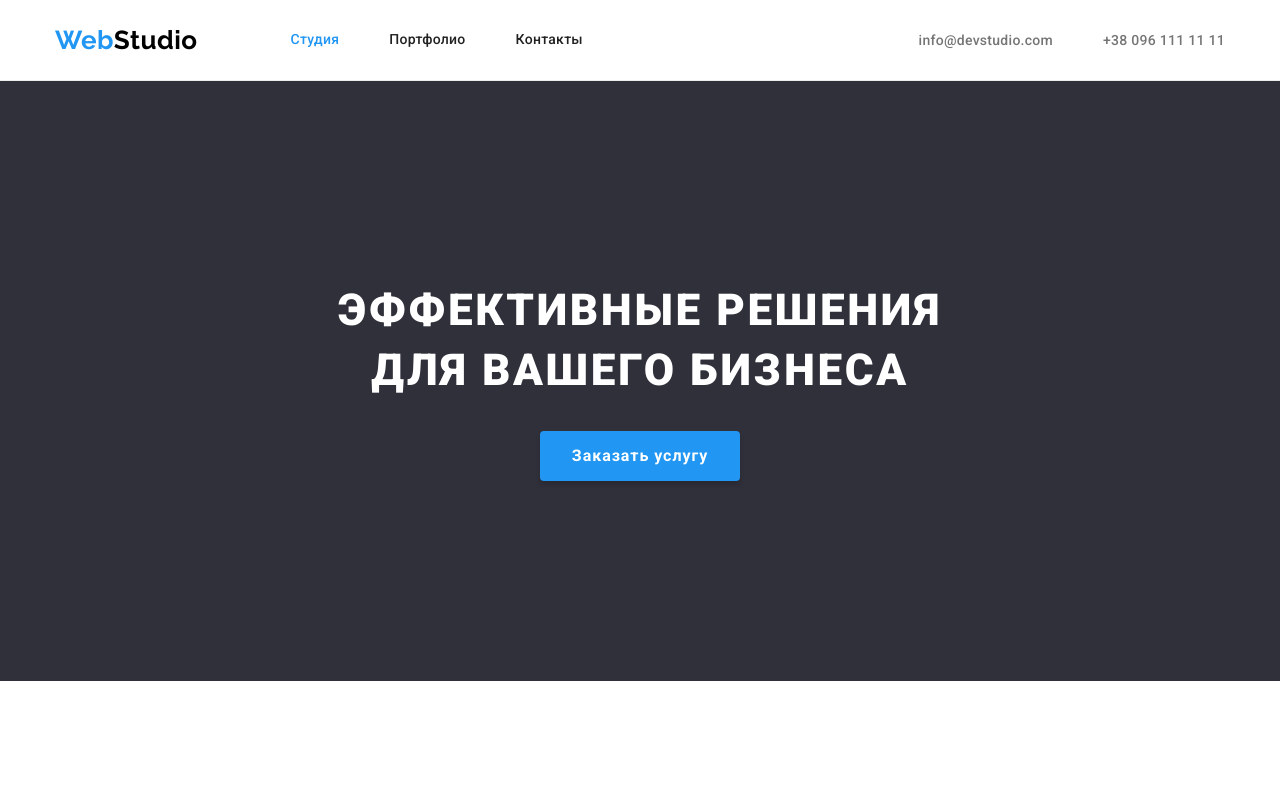
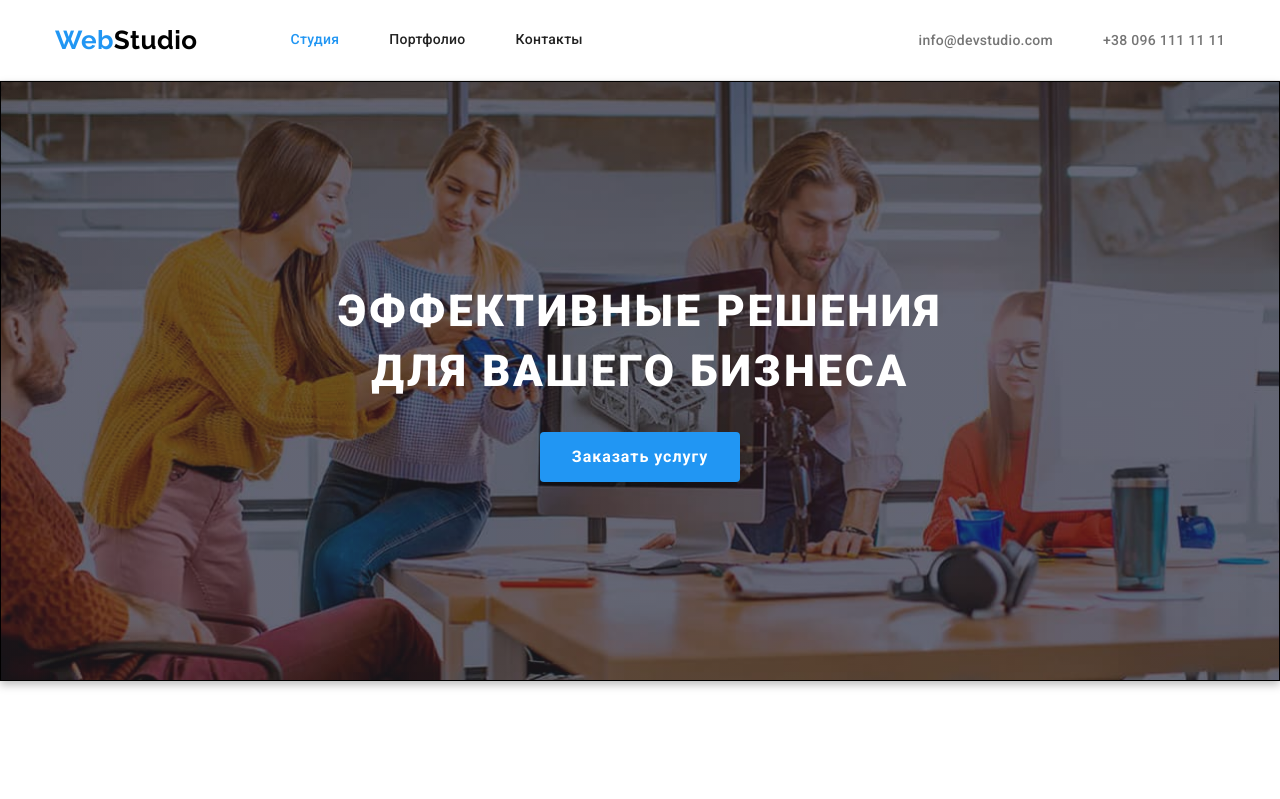
Before and after one commit to KostiantynKaluhin/goit-markup-hw-04, a plain HTML site: page index.html in a window 1280 px wide. Shown: the top 799 px of the page. Drawn offline with nearby package versions, Linux system fonts and the light colour scheme.

Commit message:
background hero

```diff
--- a/css/styles.css
+++ b/css/styles.css
@@ -119,8 +119,26 @@ body {
 .section-hero {
   padding-top: 200px;
   padding-bottom: 200px;
-  background-color: var(--background-black);
+  /* background-color: var(--background-black); */
   text-align: center;
+}
+.background-image {
+  background-color: #c4c4c4;
+  background-image: linear-gradient(
+      to right,
+      rgba(47, 48, 58, 0.4),
+      rgba(47, 48, 58, 0.4)
+    ),
+    url(../images/backgroundhero.jpg);
+  background-repeat: no-repeat;
+  background-position: center;
+  background-size: cover;
+  max-width: 1600px;
+  height: 600px;
+  margin-right: auto;
+  margin-left: auto;
+  border: 1px solid #000000;
+  filter: drop-shadow(0px 4px 4px rgba(0, 0, 0, 0.25));
 }
 .hero-title {
   margin-top: 0;
--- a/index.html
+++ b/index.html
@@ -46,13 +46,13 @@
     </header>
 
     <main>
-      <section class="section-hero">
-        <h1 class="hero-title">Эффективные Решения для вашего бизнеса</h1>
-        <button type="button" class="button">Заказать услугу</button>
-      </section>
-
+      <div class="background-image">
+        <section class="section-hero">
+          <h1 class="hero-title">Эффективные Решения для вашего бизнеса</h1>
+          <button type="button" class="button">Заказать услугу</button>
+        </section>
+      </div>
       <section class="section features">
-        <!--h2 will be invisible-->
         <div class="container">
           <h2 class="section-title">Особенности</h2>
           <ul class="list features-list">
@@ -129,8 +129,10 @@
                 width="270"
                 height="260"
               />
-             <div class="padding-team"><h3 class="team-item class">Игорь Демьяненко</h3>
-              <p class="team-text">Product Designer</p></div>
+              <div class="padding-team">
+                <h3 class="team-item class">Игорь Демьяненко</h3>
+                <p class="team-text">Product Designer</p>
+              </div>
             </li>
             <li class="team-card">
               <img
@@ -139,8 +141,10 @@
                 width="270"
                 height="260"
               />
-              <div class="padding-team"><h3 class="team-item">Ольга Репина</h3>
-              <p class="team-text">Frontend Developer</p></div>
+              <div class="padding-team">
+                <h3 class="team-item">Ольга Репина</h3>
+                <p class="team-text">Frontend Developer</p>
+              </div>
             </li>
             <li class="team-card">
               <img
@@ -149,8 +153,10 @@
                 width="270"
                 height="260"
               />
-              <div class="padding-team"><h3 class="team-item">Николай Тарасов</h3>
-              <p class="team-text">Marketing</p></div>
+              <div class="padding-team">
+                <h3 class="team-item">Николай Тарасов</h3>
+                <p class="team-text">Marketing</p>
+              </div>
             </li>
             <li class="team-card">
               <img
@@ -159,8 +165,10 @@
                 width="270"
                 height="260"
               />
-              <div class="padding-team"><h3 class="team-item">Михаил Ермаков</h3>
-              <p class="team-text">Designer</p></div>
+              <div class="padding-team">
+                <h3 class="team-item">Михаил Ермаков</h3>
+                <p class="team-text">Designer</p>
+              </div>
             </li>
           </ul>
         </div>
```
Also changed, not shown: images/backgroundhero.jpg (added).
